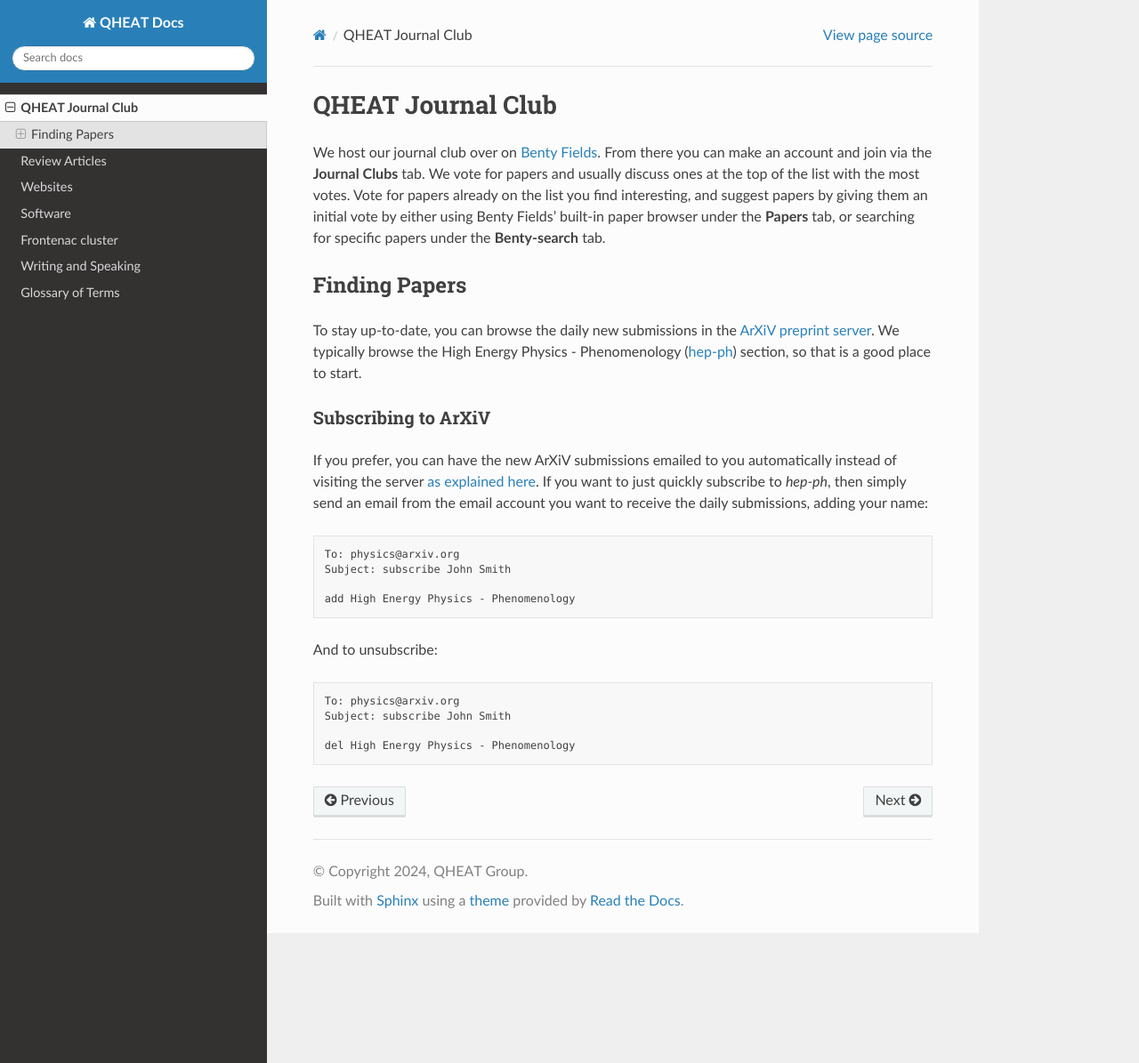
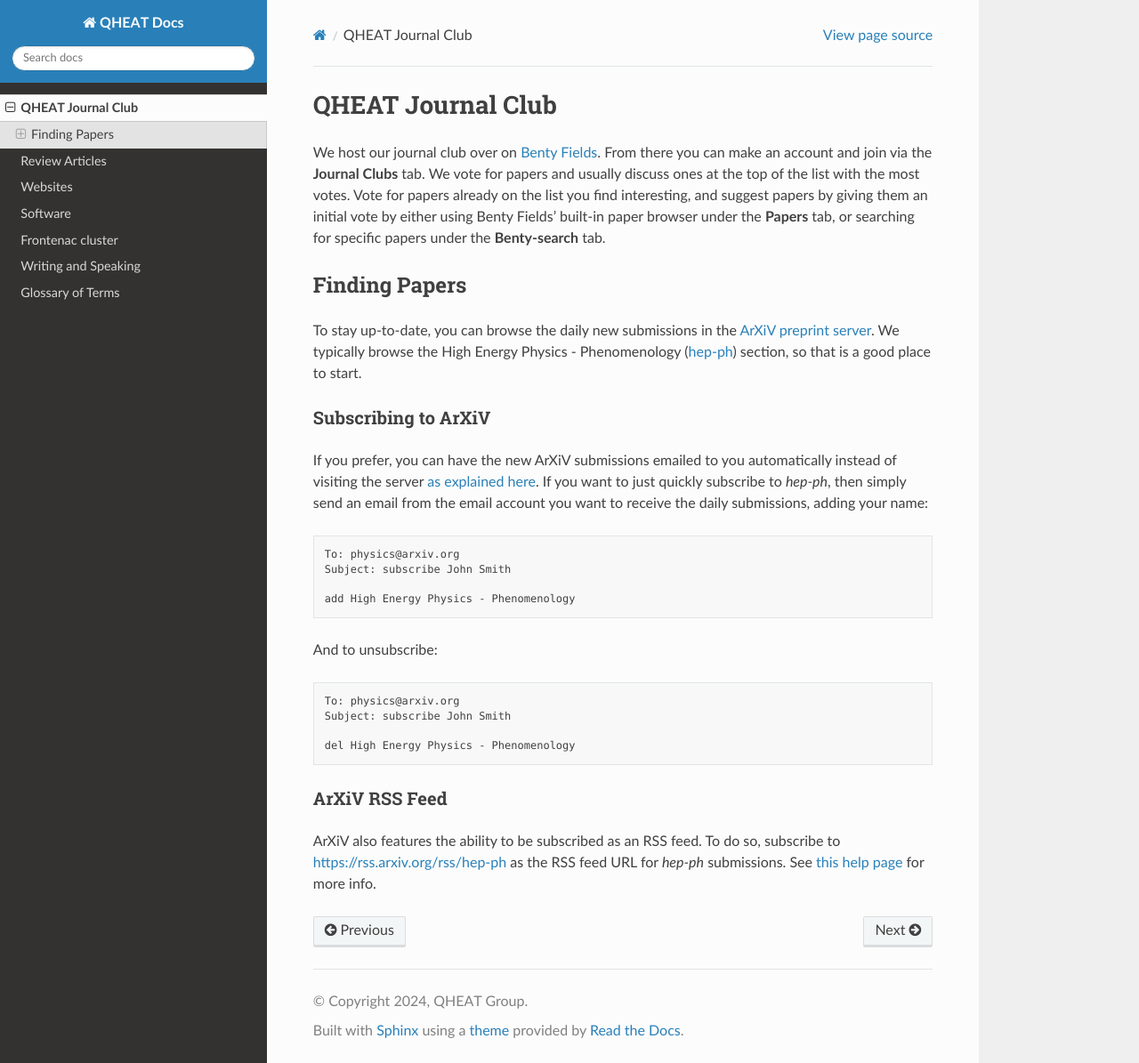
Before and after one commit to aaronvincent/QHEAT, a Sphinx documentation site: the page built from docs/source/qheat-jc.rst, in a window 1280 px wide and 1195 px high. Shown: the whole window at 89% size. Built offline with Sphinx 7.4.7 and the Read the Docs theme 3.1.0, drawn with Linux system fonts in a browser that asks for light colours.

Commit message:
Info on arxiv RSS feeds

```diff
--- a/docs/source/qheat-jc.rst
+++ b/docs/source/qheat-jc.rst
@@ -42,3 +42,13 @@ And to unsubscribe:
 	Subject: subscribe John Smith
 
 	del High Energy Physics - Phenomenology
+
+.. _rss-arxiv:
+
+ArXiV RSS Feed
+**************
+
+ArXiV also features the ability to be subscribed as an RSS feed. To do so,
+subscribe to `<https://rss.arxiv.org/rss/hep-ph>`_ as the RSS feed URL for
+*hep-ph* submissions.
+See `this help page <https://info.arxiv.org/help/rss.html>`_ for more info.
```
